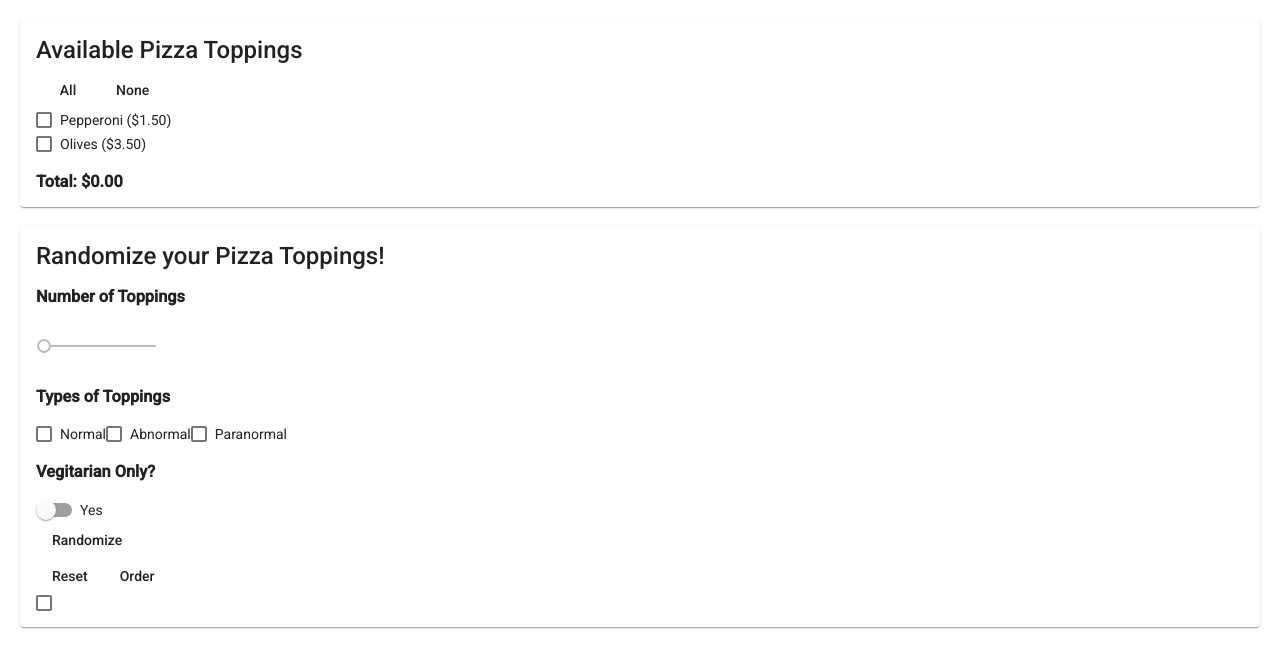
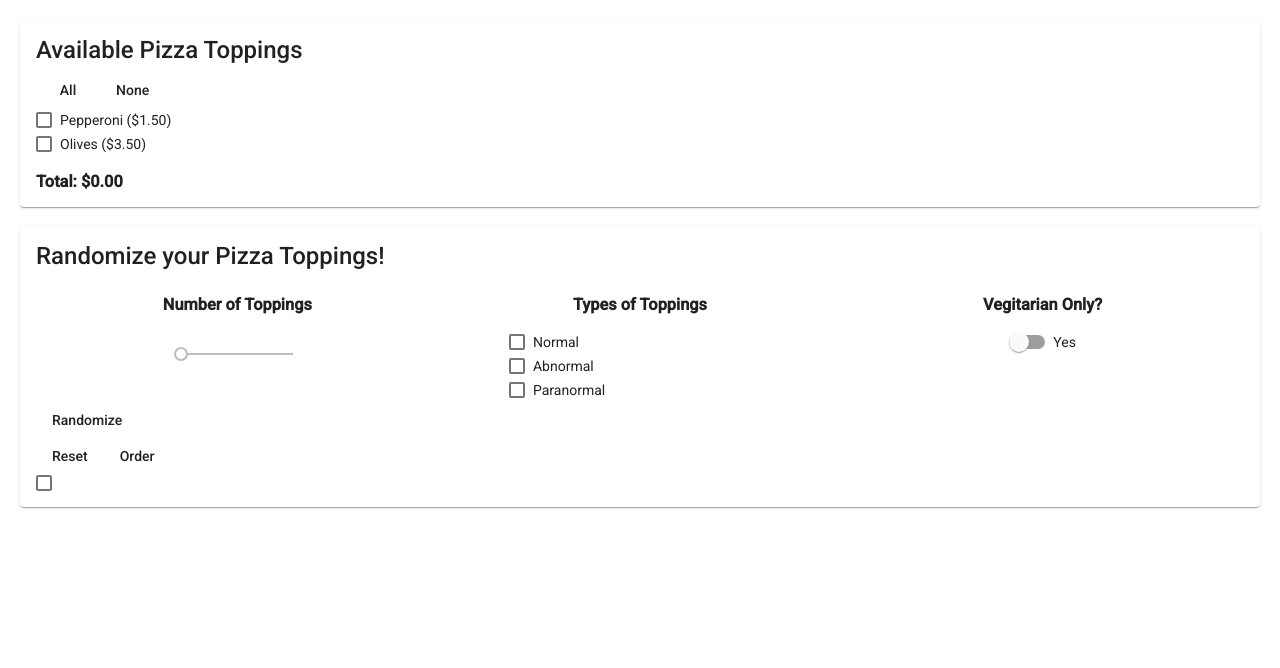
Before and after one commit to 2019-fall-jsf-th/components, an Angular app: page / in a window 1280 px wide. Shown: the top 668 px of the page. Built offline with nearby package versions, Linux system fonts and the light colour scheme.

Commit message:
Update random-toppings-caheilman.component.html

```diff
--- a/src/app/random-toppings-caheilman/random-toppings-caheilman.component.html
+++ b/src/app/random-toppings-caheilman/random-toppings-caheilman.component.html
@@ -3,18 +3,26 @@
         Randomize your Pizza Toppings!
     </mat-card-title>
     <mat-card-content>
-        <section class="choices">
-            <div>
+        <section class="choices" style="width: 100%;">
+            <div style="width: calc(100% / 3); display: inline-block; text-align: center; vertical-align: top;">
                 <h3>Number of Toppings</h3>
                 <mat-slider></mat-slider>
             </div>
-            <div>
+            <div style="width: calc(100% / 3); display: inline-block; text-align: center;vertical-align: top; ">
                 <h3>Types of Toppings</h3>
-                <mat-checkbox>Normal</mat-checkbox>
-                <mat-checkbox>Abnormal</mat-checkbox>
-                <mat-checkbox>Paranormal</mat-checkbox>
+                <ul style="width: 75%; margin: 0 auto;">
+                    <li style="list-style-type: none; width: 100%; text-align: left;">
+                        <mat-checkbox>Normal</mat-checkbox>
+                    </li>
+                    <li style="list-style-type: none; width: 100%; text-align: left;">
+                        <mat-checkbox>Abnormal</mat-checkbox>
+                    </li>
+                    <li style="list-style-type: none; width: 100%; text-align: left;">
+                        <mat-checkbox>Paranormal</mat-checkbox>
+                    </li>
+                </ul>
             </div>
-            <div>
+            <div style="width: calc(100% / 3); display: inline-block; text-align: center; vertical-align: top;">
                 <h3>Vegitarian Only?</h3>
                 <mat-slide-toggle>Yes</mat-slide-toggle>
             </div>
```
